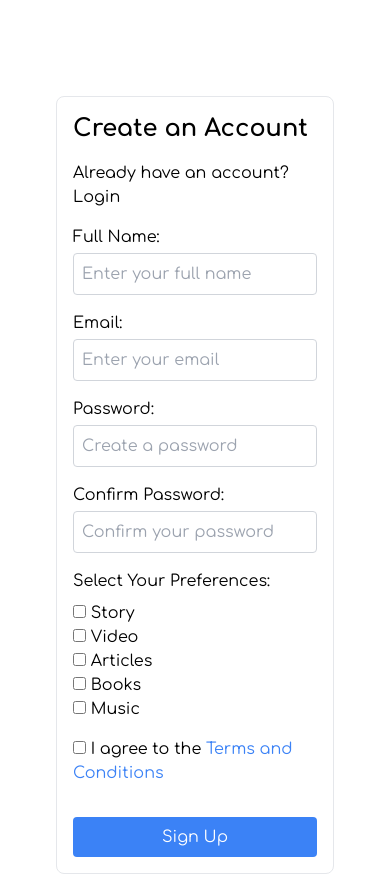
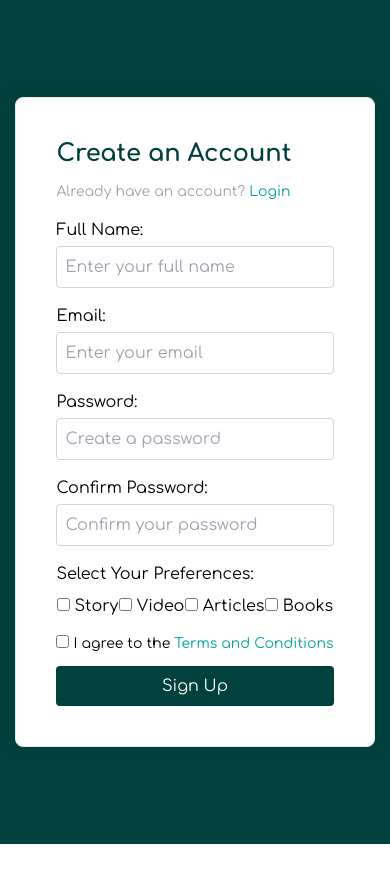
Before and after one commit to silura-008/frontend, a React (Vite) app: page /register in a window 390 px wide. After the commit the page ends 844 px from the top, so only its background shows below. Built offline with nearby package versions, Linux system fonts and the light colour scheme.

Commit message:
Register page responsive on sm/md/lg

```diff
--- a/src/pages/Register.jsx
+++ b/src/pages/Register.jsx
@@ -13,7 +13,6 @@ function Register() {
       video: false,
       articles: false,
       books: false,
-      music: false,
     }
   });
 
@@ -38,17 +37,18 @@ function Register() {
   const handleSubmit = (e) => {
     e.preventDefault();
     // Handle form submission logic (e.g., send data to API)
+
     console.log(formData);
   };
 
   return (
-    <div className="h-[100vh] flex font-comfortaa ">
+    <div className="h-screen flex font-comfortaa  ">
       {/* Left Section */}
-      <div className='w-full lg:w-[50%] p-14 pt-24 md:p-48 md:pt-40 lg:p-36 lg:pl-40 lg:pt-36 '>
-      <div className=' border rounded-lg p-4 lg:p-2'>
-              <h3 className="font-black text-2xl mb-4">Create an Account</h3>
-              <p>
-                Already have an account? <Link to="/Login"><a href="#">Login</a></Link>
+      <div className='w-full lg:w-[50%] bg-[#00413d] flex items-center justify-center'>
+      <div className=' border rounded-lg p-10 lg:p-5 lg:px-11 md:px-14 shadow-[0_0_10px_#00413d] bg-white '>
+              <h3 className="font-black text-2xl mb-3 text-[#00413d] md:pr-14 ">Create an Account</h3>
+              <p className='text-sm text-gray-400'>
+                Already have an account? <Link to="/Login"><a href="#" className='text-[#04a298]'>Login</a></Link>
               </p>
 
               <form onSubmit={handleSubmit} className="mt-4">
@@ -115,7 +115,7 @@ function Register() {
                 {/* Preferences */}
                 <div className="mb-4">
                   <label className="block mb-2">Select Your Preferences:</label>
-                  <div className="flex flex-col">
+                  <div className="flex justify-around">
                     <label>
                       <input
                         type="checkbox"
@@ -148,30 +148,22 @@ function Register() {
                         onChange={handleChange}
                       /> Books
                     </label>
-                    <label>
-                      <input
-                        type="checkbox"
-                        name="music"
-                        checked={formData.preferences.music}
-                        onChange={handleChange}
-                      /> Music
-                    </label>
                   </div>
                 </div>
                 {/* terms */}
-                <div className="mb-4">
+                <div className="mb-2 text-sm">
                 <label label>
                  <input
                     type="checkbox"
                     name="agreeToTerms"
                     required
-                 /> I agree to the <a href="/terms" className="text-blue-500">Terms and Conditions</a>
+                 /> I agree to the <a href="/terms" className="text-[#04a298]">Terms and Conditions</a>
                </label>
                 </div>
                 {/* Submit Button */}
                 <button
                   type="submit"
-                  className="w-full p-2 bg-blue-500 text-white rounded mt-4"
+                  className="w-full p-2 bg-[#00413d] hover:bg-[#047a6d] text-white rounded mt-1 duration-200 ease-in-out"
                 >
                   Sign Up
                 </button>
```
